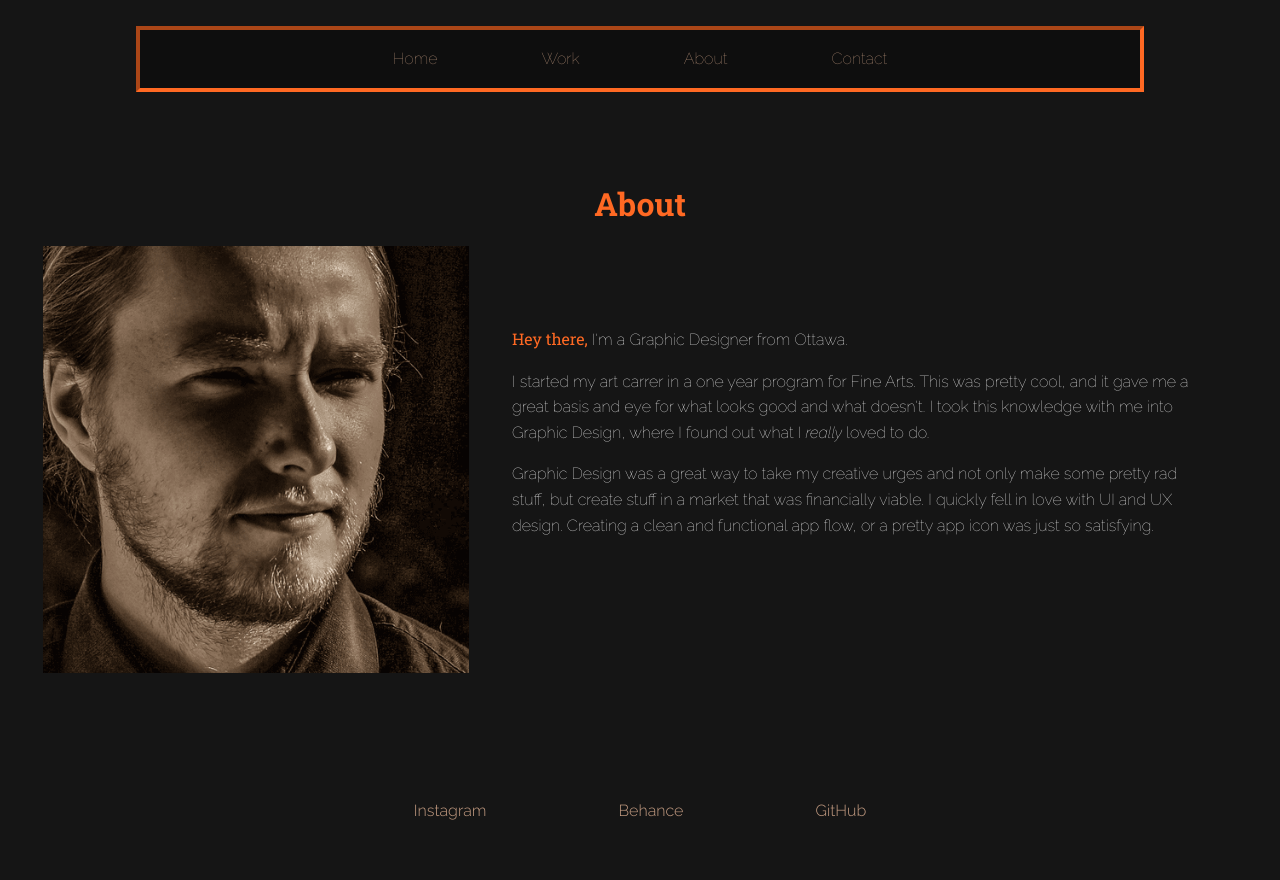
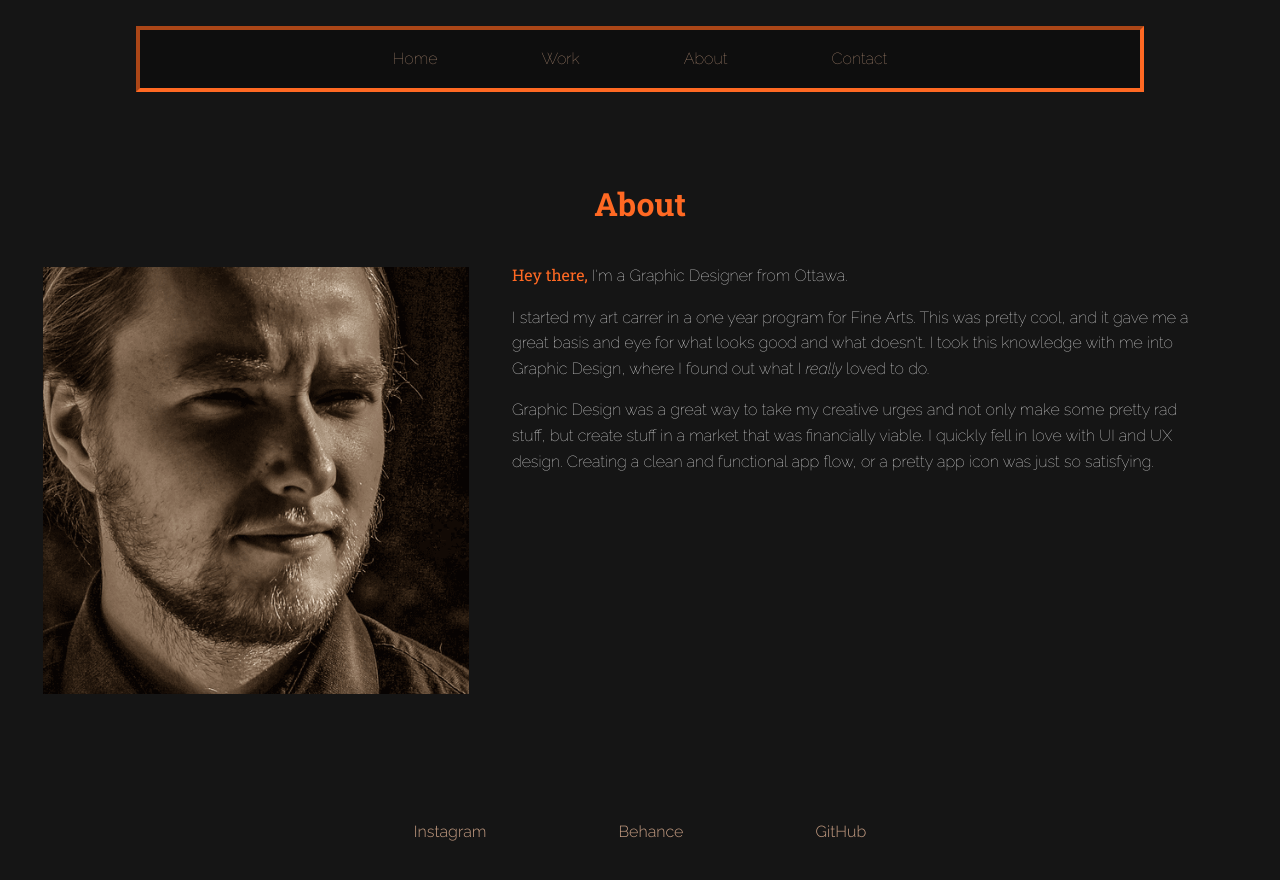
Before and after one commit to MattSkinner30/Portfolio-2.0, a Jekyll site: the page built from about.html, in a window 1280 px wide. Shown: the top 880 px of the page. Built offline with Jekyll 4.4.1, drawn with Linux system fonts in a browser that asks for light colours.

Commit message:
Fixed spacing on the About page

```diff
--- a/about.html
+++ b/about.html
@@ -6,7 +6,7 @@ meta: All about me, my backstory, influences and inspirations.
 
 
 <main>
-  <h1 class="center title-padding-b margin-top-5">About</h1>
+  <h1 class="center margin-top-5">About</h1>
 
 <div class="grid">
 
--- a/css/main.css
+++ b/css/main.css
@@ -274,7 +274,7 @@ strong {
 }
 
 .about-image {
-  margin-top: -15%;
+  margin-top: 5%;
 }
 
 .here {
```
